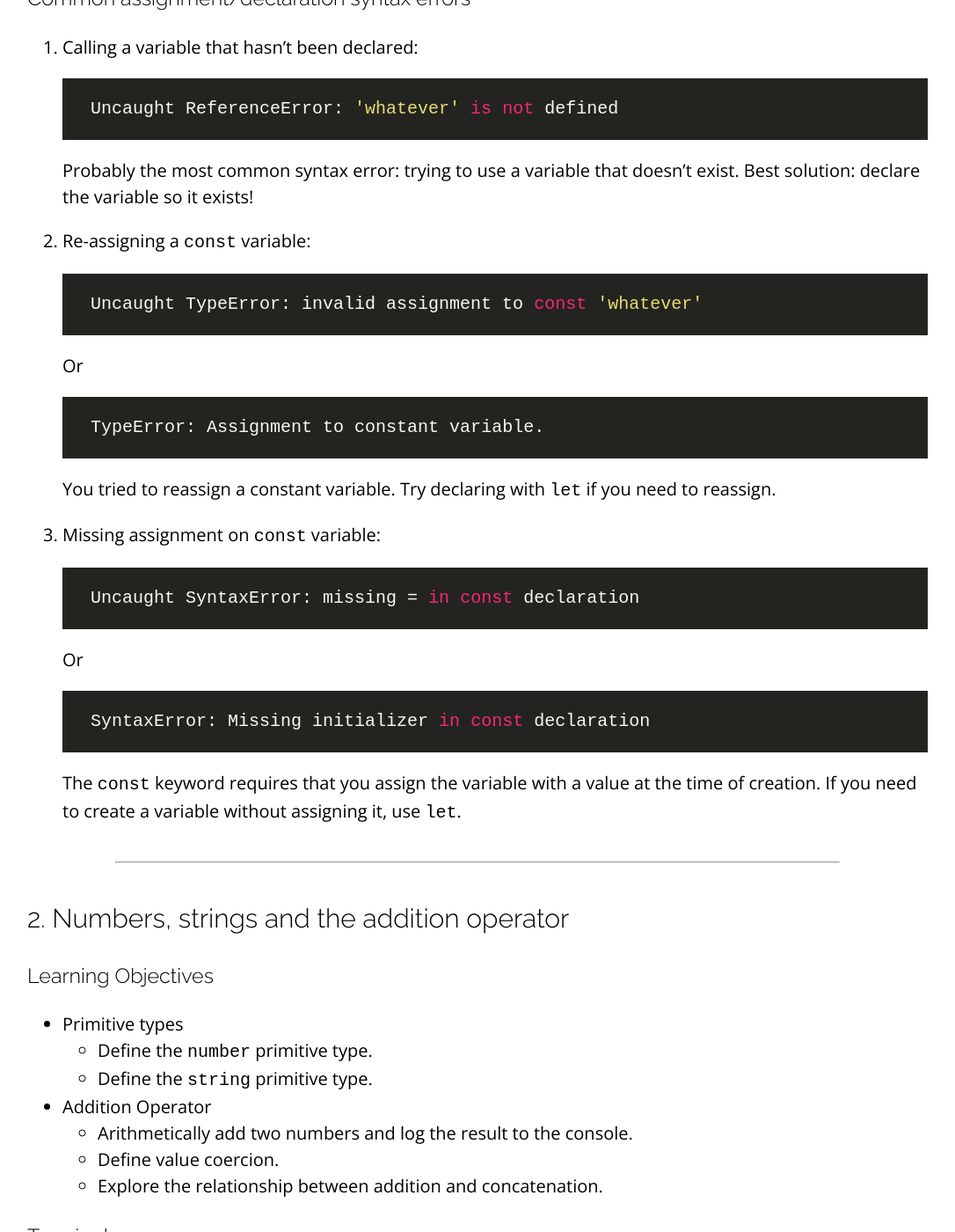
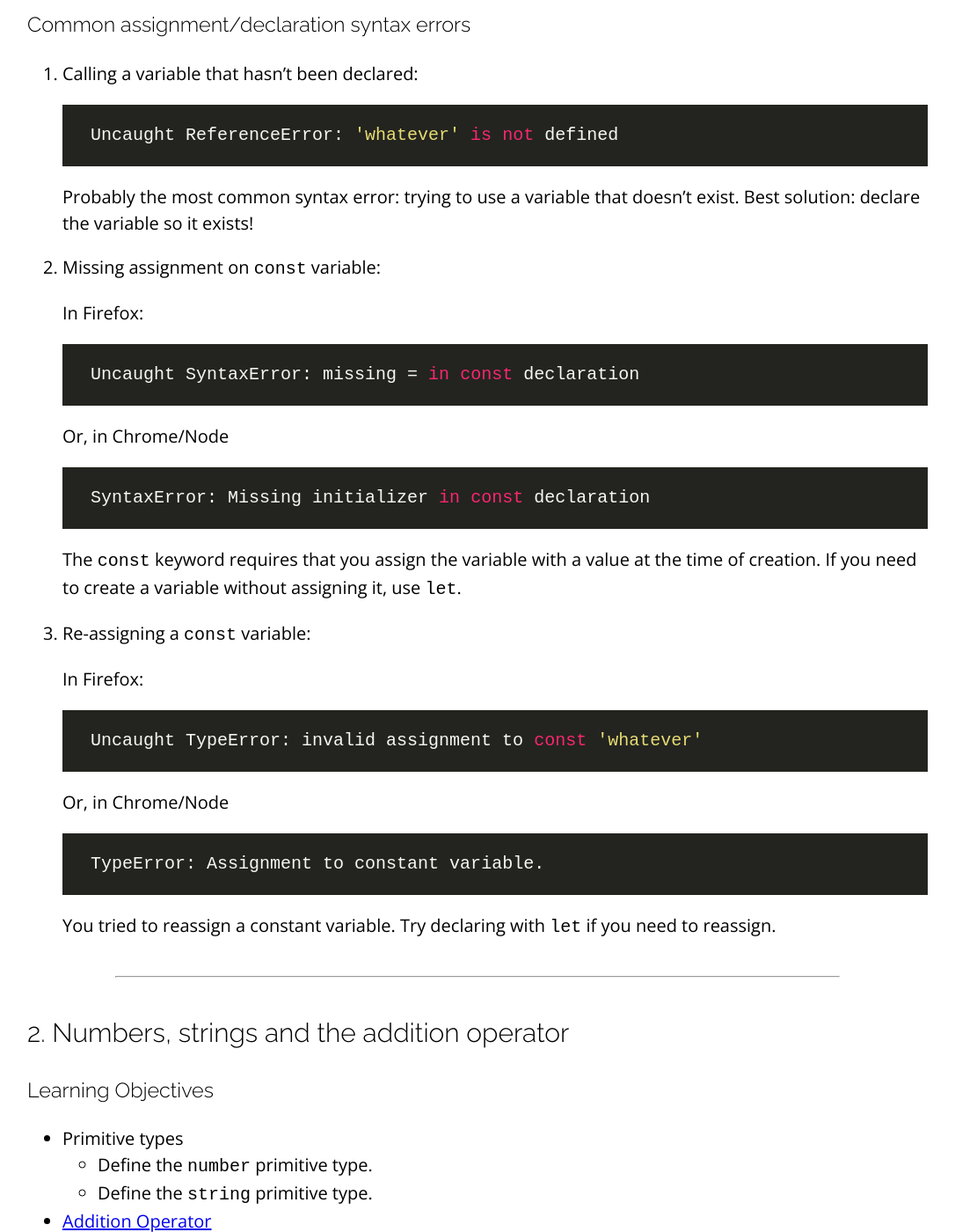
Before and after one commit to sait-wbdv/winter-2021, a Jekyll site: the page built from _posts/2021-02-11-variable-declaration-assignment.md, in a window 1280 px wide and 1400 px high, scrolled down 3548 px. Shown: the whole window at 88% size, without its empty margins (97-1183 px from the left). Built offline with Jekyll 4.4.1, drawn with Linux system fonts in a browser that asks for light colours; nearby versions of some CDN libraries; some of the changed text lies outside the part shown.

Commit message:
added W5F stub

````diff
--- a/_posts/2021-02-11-variable-declaration-assignment.md
+++ b/_posts/2021-02-11-variable-declaration-assignment.md
@@ -90,6 +90,7 @@ Mutable
 - When declaring variables, start with the `const` keyword and use `let` only when you need to reassign a variable. Avoid the use of the older `var` keyword.
 - Variables defined with `const` are still mutable, they just can't be reassigned. In other words, you can create an array with the `const` keyword and the items in the array can still be changed. The same is true for objects (including HTML Elements).
 - Never explicitly assign a variable to `undefined`. When you need a variable to be "nothing" use `null` instead.
+- When in doubt copy and paste your syntax error into Google.
 
 ### Common assignment/declaration syntax errors
 1. Calling a variable that hasn't been declared:
@@ -100,33 +101,37 @@ Mutable
 
     Probably the most common syntax error: trying to use a variable that doesn't exist. Best solution: declare the variable so it exists!
 
-2. Re-assigning a `const` variable:
+2. Missing assignment on `const` variable:
+
+    In Firefox:
+
+    ```
+    Uncaught SyntaxError: missing = in const declaration
+    ```
+
+    Or, in Chrome/Node
+
+    ```
+    SyntaxError: Missing initializer in const declaration
+    ```
+
+    The `const` keyword requires that you assign the variable with a value at the time of creation. If you need to create a variable without assigning it, use `let`.
+
+3. Re-assigning a `const` variable:
+
+    In Firefox:
 
     ```
     Uncaught TypeError: invalid assignment to const 'whatever'
     ```
 
-    Or
+    Or, in Chrome/Node
 
     ```
     TypeError: Assignment to constant variable.
     ```
 
     You tried to reassign a constant variable. Try declaring with `let` if you need to reassign.
-
-3. Missing assignment on `const` variable:
-
-    ```
-    Uncaught SyntaxError: missing = in const declaration
-    ```
-
-    Or
-
-    ```
-    SyntaxError: Missing initializer in const declaration
-    ```
-
-    The `const` keyword requires that you assign the variable with a value at the time of creation. If you need to create a variable without assigning it, use `let`.
 
 ---
 
@@ -135,7 +140,7 @@ Mutable
 - Primitive types
   - Define the `number` primitive type.
   - Define the `string` primitive type.
-- Addition Operator
+- [Addition Operator](https://developer.mozilla.org/en-US/docs/Web/JavaScript/Reference/Operators/Addition)
   - Arithmetically add two numbers and log the result to the console.
   - Define value coercion.
   - Explore the relationship between addition and concatenation.
````
Also changed, not shown: _drafts/_coding-lesson-template.md (+2 -2 lines), _posts/2021-02-12-boolean-comparison-conditionals.md (added, +50 -0 lines).
